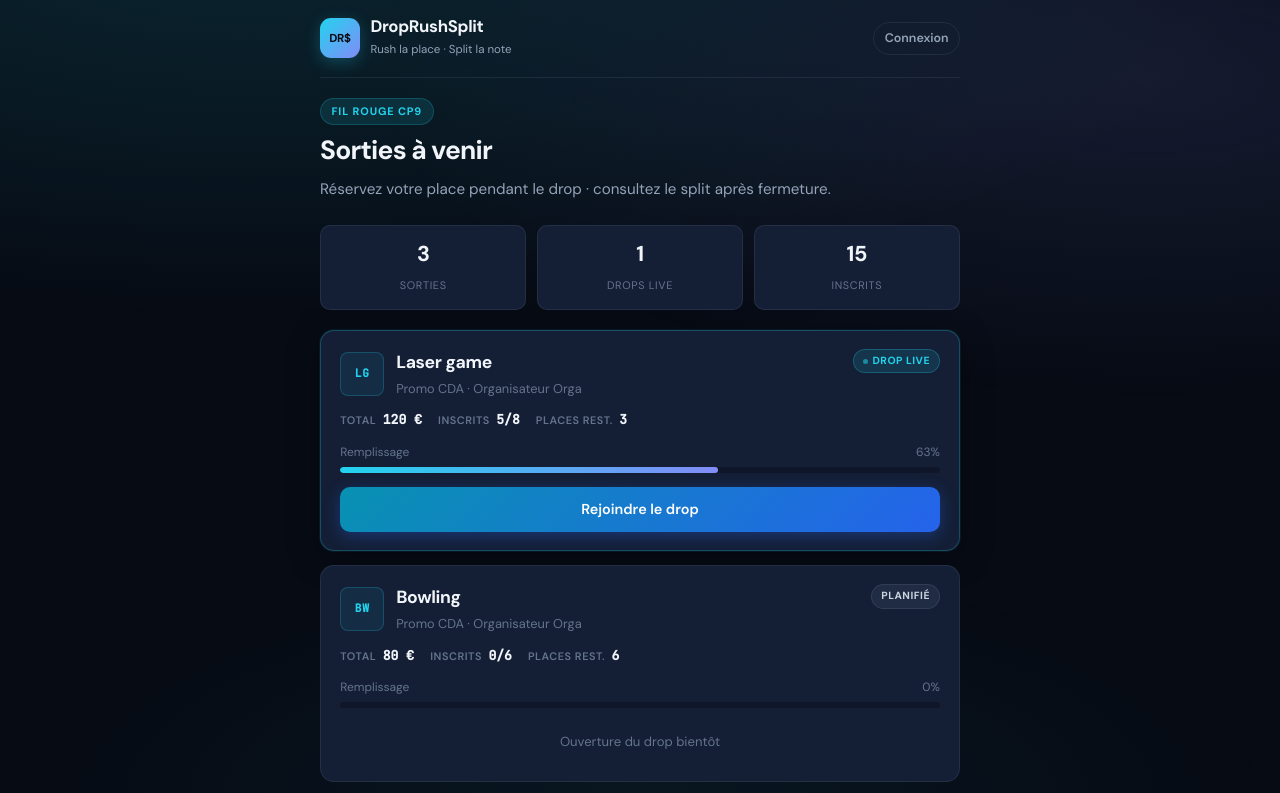
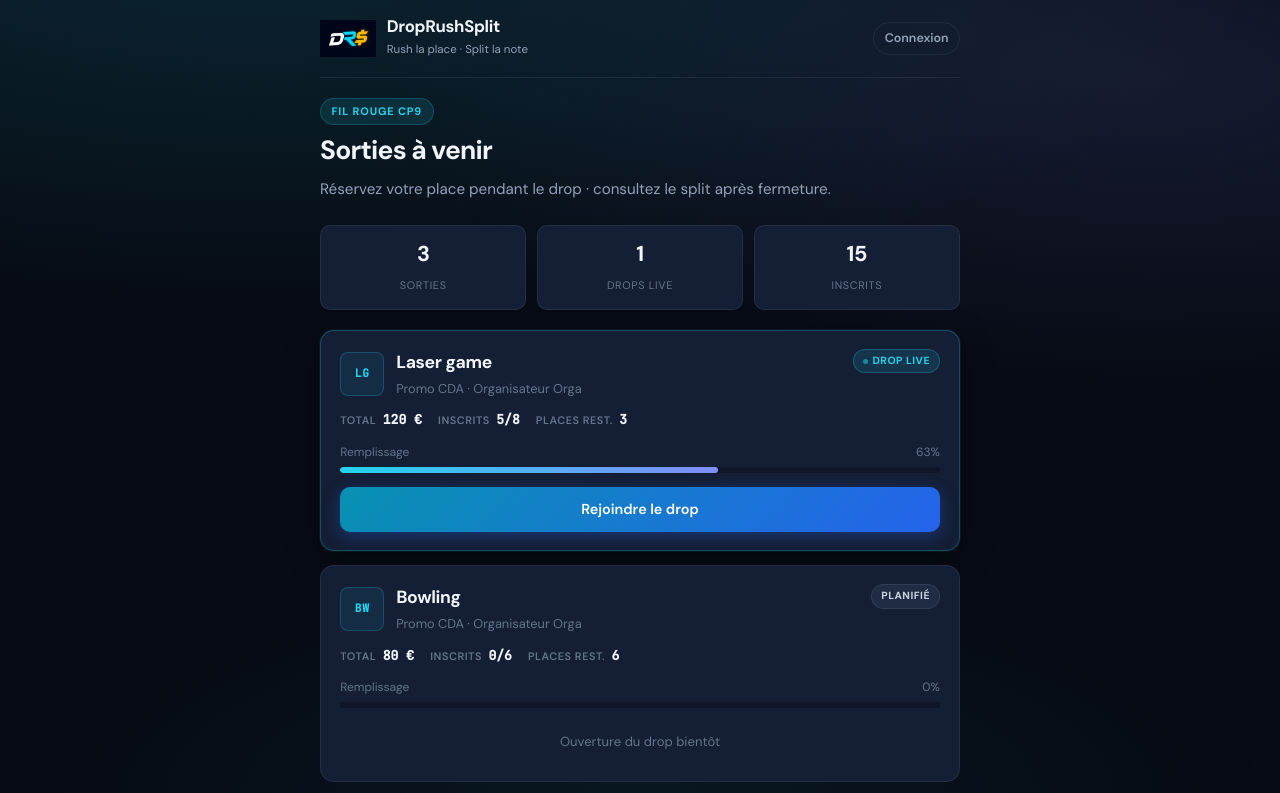
Before and after one commit to creanmk/cp9-exos, a website: page app/index.html in a window 1280 px wide. Shown: the top 793 px of the page. Drawn offline with Linux system fonts and the light colour scheme.

Commit message:
Ajouter le logo officiel DR$ dans l'en-tête de l'application.
Remplace le badge texte par assets/drs-logo.png (app + J7 EVALUATION).

Co-authored-by: Cursor <cursoragent@cursor.com>

```diff
--- a/J7 EVALUATION/css/drs.css
+++ b/J7 EVALUATION/css/drs.css
@@ -89,6 +89,13 @@ a:hover {
   gap: 0.65rem;
   text-decoration: none;
   color: inherit;
+}
+
+.brand-logo {
+  display: block;
+  height: 2.35rem;
+  width: auto;
+  flex-shrink: 0;
 }
 
 .brand-mark {
--- a/J7 EVALUATION/js/common.js
+++ b/J7 EVALUATION/js/common.js
@@ -55,7 +55,7 @@ const DRCommon = {
     return `
       <header class="site-header">
         <a class="brand" href="./index.html">
-          <span class="brand-mark">DR$</span>
+          <img class="brand-logo" src="./assets/drs-logo.png" alt="DropRushSplit — DR$" width="88" height="40" />
           <span class="brand-text">
             <strong>DropRushSplit</strong>
             <span>Rush la place · Split la note</span>
--- a/app/css/drs.css
+++ b/app/css/drs.css
@@ -89,6 +89,13 @@ a:hover {
   gap: 0.65rem;
   text-decoration: none;
   color: inherit;
+}
+
+.brand-logo {
+  display: block;
+  height: 2.35rem;
+  width: auto;
+  flex-shrink: 0;
 }
 
 .brand-mark {
--- a/app/js/common.js
+++ b/app/js/common.js
@@ -54,7 +54,7 @@ const DRCommon = {
     return `
       <header class="site-header">
         <a class="brand" href="./index.html">
-          <span class="brand-mark">DR$</span>
+          <img class="brand-logo" src="./assets/drs-logo.png" alt="DropRushSplit — DR$" width="88" height="40" />
           <span class="brand-text">
             <strong>DropRushSplit</strong>
             <span>Rush la place · Split la note</span>
```
Also changed, not shown: J7 EVALUATION/assets/drs-logo.png (added), app/assets/drs-logo.png (added).
